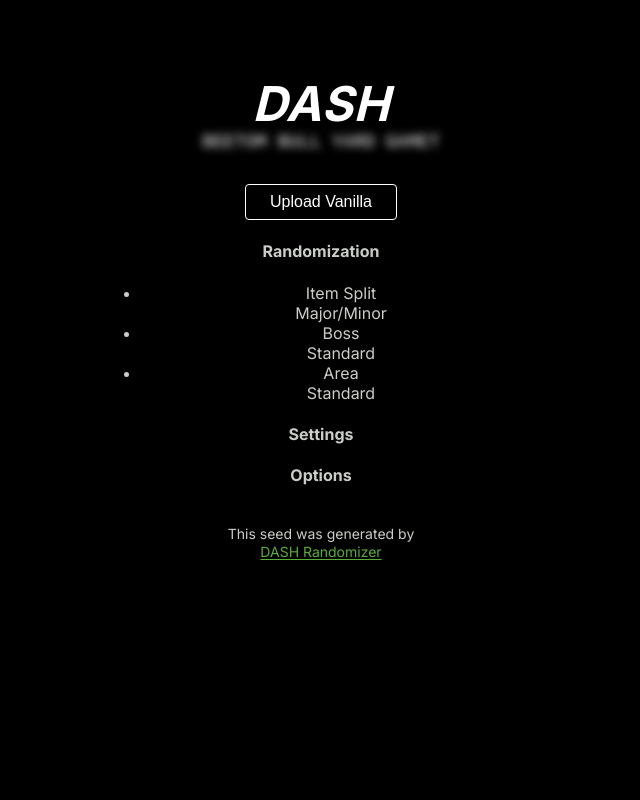
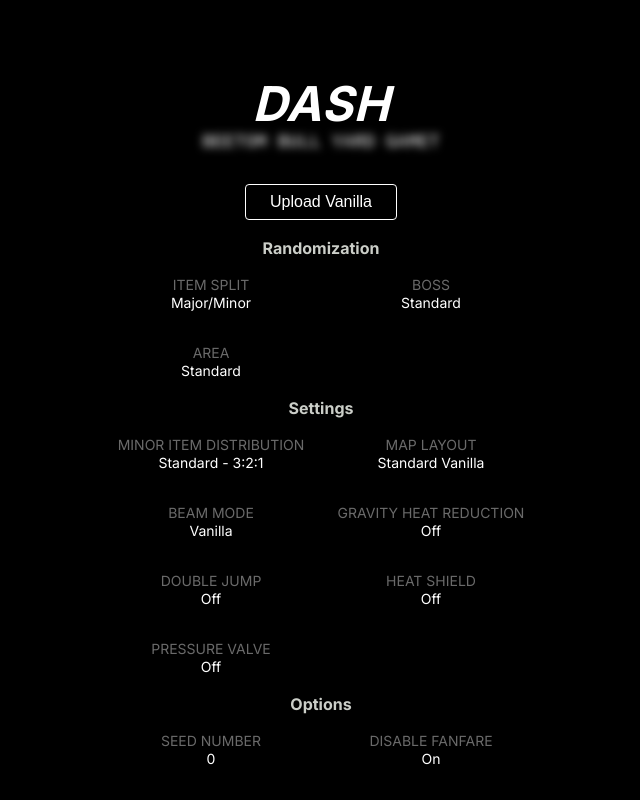
Before and after one commit to dashrando/dash-randomizer, a Next.js app in the folder apps/web/: page /seed/1 in a window 1280 px wide. Shown: the whole page, without its empty margins (319-959 px from the left). Built offline with nearby package versions, Linux system fonts and the light colour scheme.

Commit message:
show all options on seed page

```diff
--- a/apps/web/app/seed/[seed]/seed.module.css
+++ b/apps/web/app/seed/[seed]/seed.module.css
@@ -45,9 +45,49 @@
   margin: var(--spacer-8x) auto var(--spacer-4x);
 }
 
+.heading {
+  margin: 0;
+  font-size: 16px;
+  line-height: 24px;
+  /* color: #fff; */
+}
+
+.label {
+  font-size: 14px;
+  text-transform: uppercase;
+  line-height: 18px;
+  color: #6a6a6a;
+}
+
+.value {
+  font-size: 14px;
+  line-height: 18px;
+  color: #fff;
+}
+
+.list {
+  display: flex;
+  justify-content: flex-start;
+  margin: 0;
+  padding: 0;
+  list-style: none outside none;
+  /* opacity: 0; */
+  transition: opacity 0.3s ease-in-out 0.15s;
+  flex-wrap: wrap;
+}
+
+.list .item {
+  margin: 16px 0;
+  padding: 0 4px;
+  display: block;
+  text-align: center;
+  width: 50%;
+}
+
 .footer {
   margin: 40px 0 0;
   font-size: 14px;
+  font-weight: 400;
   line-height: 18px;
   /* opacity: 0; */
   transition: opacity 0.3s ease-in-out 0.6s;
--- a/apps/web/app/seed/[seed]/seed.tsx
+++ b/apps/web/app/seed/[seed]/seed.tsx
@@ -5,8 +5,13 @@ import { saveAs } from 'file-saver'
 import useMounted from '@/app/hooks/useMounted'
 import { useVanilla } from '@/app/generate/vanilla'
 import styles from './seed.module.css'
-import { RandomizeRom, fetchSignature, findPreset } from 'core'
-import { MajorDistributionMode } from 'core/params'
+import { RandomizeRom, fetchSignature, findPreset, Item } from 'core'
+import {
+  BeamMode,
+  MajorDistributionMode,
+  MinorDistributionMode,
+  GravityHeatReduction
+} from 'core/params'
 import { cn } from '@/lib/utils'
 import Button from '@/app/components/button'
 
@@ -30,32 +35,85 @@ const getItemSplit = (value: number) => {
   }
 }
 
+const getMinorItemDistribution = (value: number) => {
+  switch (value) {
+    case MinorDistributionMode.Dash:
+      return 'DASH - 2:1:1'
+    case MinorDistributionMode.Standard:
+      return 'Standard - 3:2:1'
+  }
+}
+
+const getMapLayout = (value: number) => {
+  return value === 1 ? 'Standard Vanilla' : 'DASH Recall'
+}
+
 const getBossMode = (value: number) => {
   return (value === 2) ? 'Randomized' : 'Standard'
 }
 
 const getAreaMode = (value: boolean) => value ? 'Randomized' : 'Standard'
 
+const getBeamMode = (value: number) => {
+  switch (value) {
+    case BeamMode.Vanilla:
+      return 'Vanilla'
+    case BeamMode.DashClassic:
+      return 'Classic'
+    case BeamMode.DashRecall:
+      return 'Recall'
+    case BeamMode.New:
+      return 'New'
+  }
+}
+
+const getGravityMode = (value: number) => {
+  return value === GravityHeatReduction.On ? 'On' : 'Off'
+}
+
+const displayOnOff = (value: boolean) => value ? 'On' : 'Off'
+
+const getExtraItems = (extraItems: number[]) => {
+  const doubleJump = displayOnOff(extraItems.includes(Item.DoubleJump))
+  const heatShield = displayOnOff(extraItems.includes(Item.HeatShield))
+  const pressureValve = displayOnOff(extraItems.includes(Item.PressureValve))
+  return { doubleJump, heatShield, pressureValve }
+}
+
 const parseSettings = (parameters: any) => {
-  const { bossMode, randomizeAreas, itemPoolParams } = parameters
+  const { itemPoolParams } = parameters
+  const extraItems = getExtraItems(itemPoolParams.majorDistribution.extraItems)
   const randomizeParams = [
     { label: 'Item Split', value: getItemSplit(itemPoolParams.majorDistribution.mode) },
     { label: 'Boss', value: getBossMode(parameters.settings.bossMode) },
     { label: 'Area', value: getAreaMode(parameters.settings.randomizeAreas) }
   ]
-  return { randomizeParams }
+  const settingsParams = [
+    { label: 'Minor Item Distribution', value: getMinorItemDistribution(itemPoolParams.minorDistribution.mode)},
+    { label: 'Map Layout', value: getMapLayout(parameters.mapLayout) },
+    { label: 'Beam Mode', value: getBeamMode(parameters.settings.beamMode), },
+    { label: 'Gravity Heat Reduction', value: getGravityMode(parameters.settings.gravityHeatReduction), },
+    { label: 'Double Jump', value: extraItems.doubleJump, },
+    { label: 'Heat Shield', value: extraItems.heatShield, },
+    { label: 'Pressure Valve', value: extraItems.pressureValve, },
+  ]
+  const optionsParams = [
+    { label: 'Seed Number', value: parameters.seed },
+    { label: 'Disable Fanfare', value: displayOnOff(parameters.options.DisableFanfare), }
+  ]
+  return { randomizeParams, settingsParams, optionsParams }
 }
 
 const Parameters = ({ title, items }: { title: string, items: any[] }) => {
   return (
     <div>
-      <h4>{title}</h4>
+      <h4 className={styles.heading}>{title}</h4>
       {items.length > 0 && (
-        <ul>
+        <ul className={styles.list}>
           {items.map((item, index) => (
-            <li key={index}>
+            <li key={index} className={styles.item}>
               <div className={styles.label}>{item.label}</div>
-              <div>{item.value}</div>
+              <div className={styles.value}>{item.value}</div>
             </li>
           ))}
         </ul>
@@ -100,7 +158,7 @@ export default function Seed({ parameters }: any) {
   console.log(parameters)
   const parsedParams = parseSettings(parameters)
 
-  console.log(parsedParams.randomizeParams)
+  console.log(parsedParams.settingsParams)
 
   return (
     <div>
@@ -117,8 +175,8 @@ export default function Seed({ parameters }: any) {
         ) : <Button variant="secondary">Upload Vanilla</Button>}
       </div>
       <Parameters title="Randomization" items={parsedParams.randomizeParams} />
-      <Parameters title="Settings" items={[]} />
-      <Parameters title="Options" items={[]} />
+      <Parameters title="Settings" items={parsedParams.settingsParams} />
+      <Parameters title="Options" items={parsedParams.optionsParams} />
     </div>
   )
 }
```
